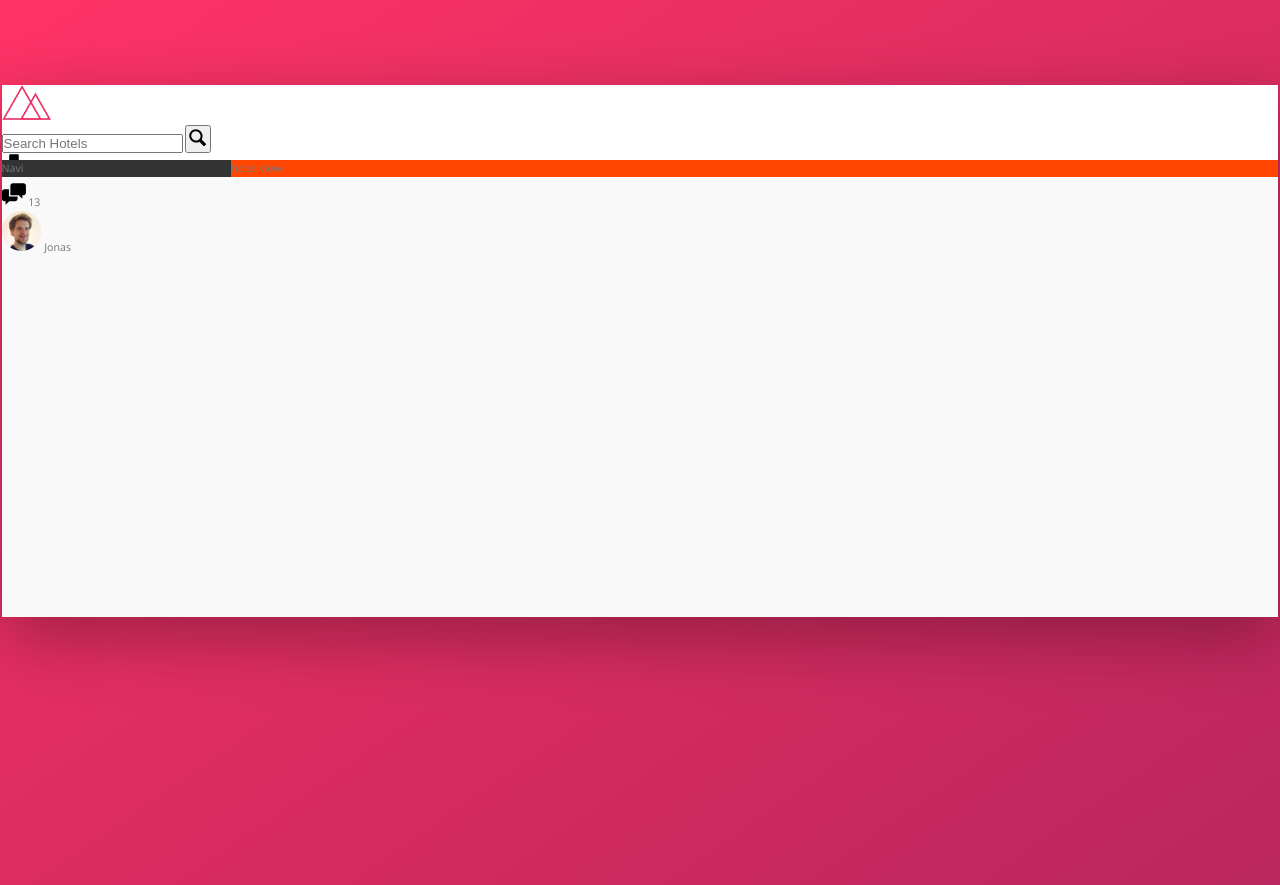
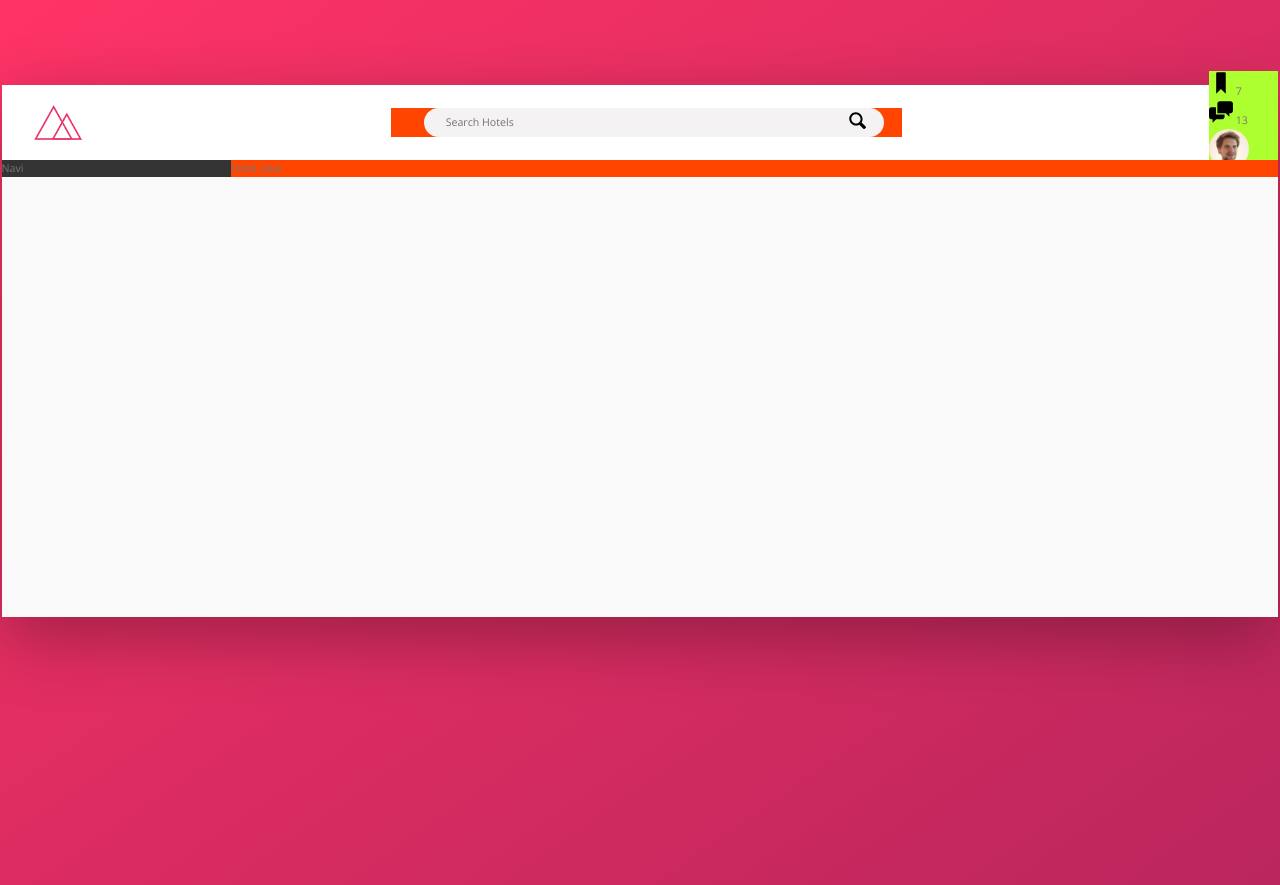
Before and after one commit to Israel-J/Trillo, a website: page index.html in a window 1280 px wide. Drawn offline with nearby package versions, Linux system fonts and the light colour scheme.

Commit message:
Building header part2

```diff
--- a/sass/_components.scss
+++ b/sass/_components.scss
@@ -1,15 +1,51 @@
 // LOGO
 .logo {
     height: 3.25rem;
+    margin-left: 3rem;
 }
 
 // SEARCH
 .search {
+    background-color: orangered;
+    flex: 0 0 40%;
+
+    display: flex;
+    align-items: center;
+    justify-content: center;
+
     &__input {
+        font-family: inherit;
+        font-size: inherit;
+        background-color: var(--color-grey-light-2);
+        border: none;
+        color: inherit;
+        padding: .7rem 2rem; // .7rem top and bottom and 2rem left and right
+        border-radius: 100px;
+        width: 90%;
+        transition: all .2s;
+        margin-right: -3.5rem;
 
+        &:focus {
+            outline: none;
+            width: 100%;
+            background-color: var(--color-grey-light-3);
+
+        }
     }
 
     &__button {
+        border: none;
+        background-color: var(--color-grey-light-2);
+
+        &:focus {
+            outline: none;
+
+
+        }
+
+        &:active {
+            transform: translateY(2px);
+        }
 
     }
 
@@ -23,6 +59,7 @@
 // USER NAVIGATION
 
 .user-nav {
+    background-color: greenyellow;
     &__icon-box {
 
     }
--- a/sass/_layout.scss
+++ b/sass/_layout.scss
@@ -11,6 +11,10 @@
     height: 7rem;
     background: #fff;
     border-bottom: var(--color-grey-light-2);
+
+    display: flex;
+    justify-content: space-between;
+    align-items: center;
 }
 
 .content {
```
Also changed, not shown: css/style.css.
